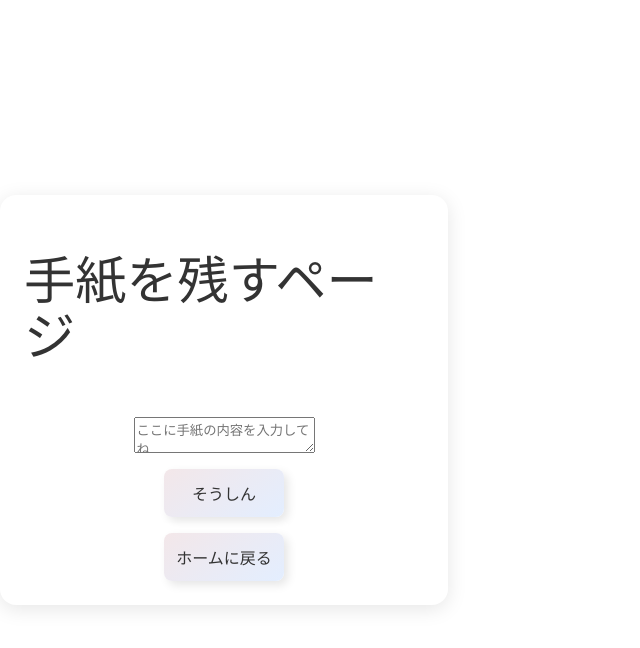
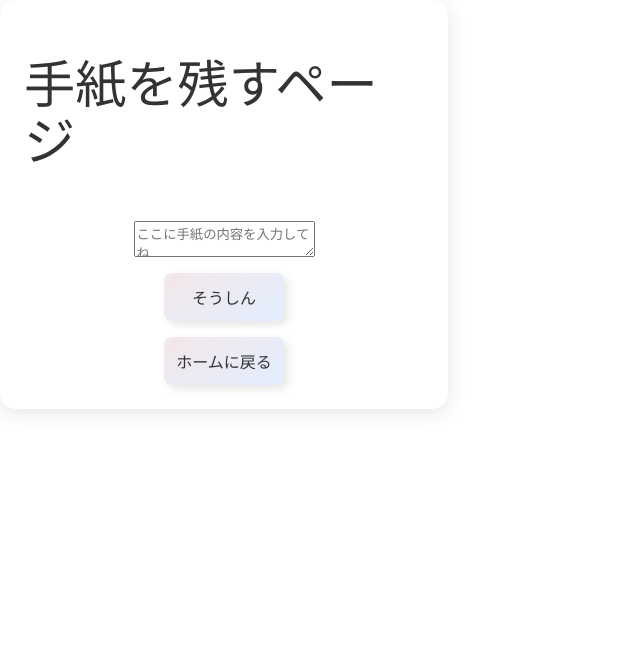
Before and after one commit to ogawa-4/AR_frontend, a React (Vite) app: page /post in a window 1280 px wide. Shown: the top 648 px of the page, without its empty margins (0-640 px from the left). Built offline with nearby package versions, Linux system fonts and the light colour scheme; a web font is replaced by a local one.

Commit message:
CSS微調節

```diff
--- a/src/pages/Post.css
+++ b/src/pages/Post.css
@@ -1,13 +1,16 @@
 /* ===== 全体レイアウト ===== */
-body {
+html, body, #root {
+  height: 100%;
+  width: 100%;
   margin: 0;
   padding: 0;
-  height: 100vh;
+}
+
+body {
   background: linear-gradient(135deg, #f0f4f8, #d9e4ec);
   font-family: "Noto Sans JP", sans-serif;
   color: #333;
   display: flex;
-  flex-direction: column;
   align-items: center;
   justify-content: center;
 }
```
